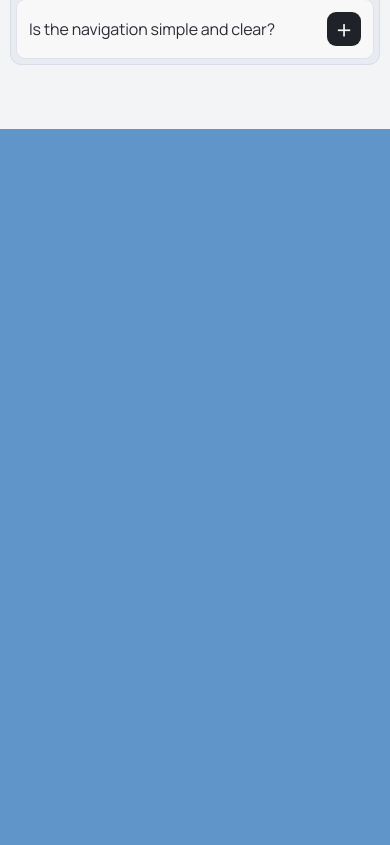
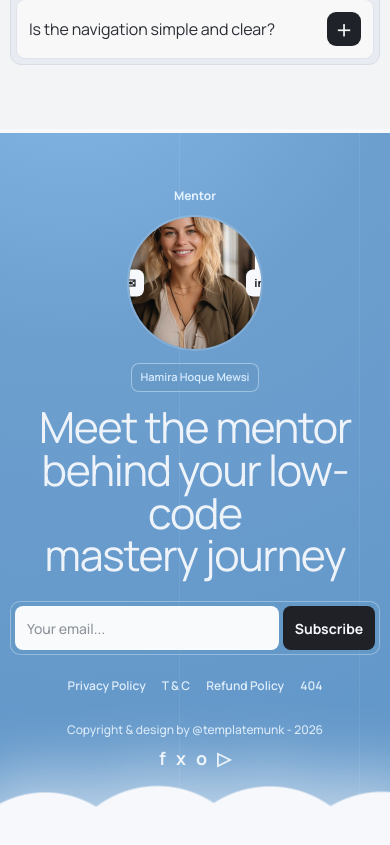
Before and after one commit to Gautham28/localhost-classes, a React (Vite) app: page / in a window 390 px wide. Shown: the part 6600-7445 px from the top of the page. Before the commit the page ends 6729 px from the top, so only its background shows below. Built offline with nearby package versions, Linux system fonts and the light colour scheme.

Commit message:
added footer section

```diff
--- a/src/App.css
+++ b/src/App.css
@@ -1218,6 +1218,238 @@ body {
   font-weight: 600;
 }
 
+.footer-section {
+  position: relative;
+  overflow: hidden;
+  padding: 72px 0 130px;
+  border-top: 6px solid #f9f9fb;
+  background: radial-gradient(circle at 18% -16%, #86b9e8 0%, #6d9fce 36%, #5f95c8 100%);
+  color: #f5f7fb;
+}
+
+.footer-section::before {
+  content: '';
+  position: absolute;
+  inset: 0;
+  pointer-events: none;
+  background-image: repeating-linear-gradient(
+    to right,
+    transparent 0,
+    transparent 179px,
+    rgba(255, 255, 255, 0.08) 179px,
+    rgba(255, 255, 255, 0.08) 180px
+  );
+}
+
+.footer-inner {
+  position: relative;
+  z-index: 3;
+  width: min(1060px, calc(100% - 32px));
+  margin: 0 auto;
+  display: flex;
+  flex-direction: column;
+  align-items: center;
+  text-align: center;
+}
+
+.mentor-header {
+  display: flex;
+  flex-direction: column;
+  align-items: center;
+}
+
+.mentor-kicker {
+  margin: 0;
+  width: max-content;
+  color: #e6f4ff;
+  font-size: 13px;
+  font-weight: 700;
+  position: relative;
+}
+
+.mentor-kicker::after {
+  content: '';
+  position: absolute;
+  left: calc(100% + 10px);
+  top: -8px;
+  width: 78px;
+  height: 27px;
+  border-top: 2px solid #d8eaff;
+  border-right: 2px solid #d8eaff;
+  border-radius: 0 38px 0 0;
+}
+
+.mentor-avatar-wrap {
+  margin-top: 14px;
+  width: 220px;
+  height: 220px;
+  border-radius: 50%;
+  overflow: hidden;
+  position: relative;
+  border: 2px solid rgba(255, 255, 255, 0.15);
+}
+
+.mentor-avatar-wrap img {
+  width: 100%;
+  height: 100%;
+  object-fit: cover;
+  display: block;
+}
+
+.mentor-chip {
+  position: absolute;
+  top: 50%;
+  transform: translateY(-50%);
+  width: 33px;
+  height: 33px;
+  border-radius: 8px;
+  background: #f6f8fc;
+  color: #20242b;
+  display: inline-flex;
+  align-items: center;
+  justify-content: center;
+  font-size: 15px;
+  font-weight: 800;
+  text-decoration: none;
+  box-shadow: 0 8px 18px rgba(0, 0, 0, 0.18);
+}
+
+.mentor-chip-mail {
+  left: -16px;
+}
+
+.mentor-chip-linkedin {
+  right: -16px;
+  font-size: 13px;
+}
+
+.mentor-name {
+  margin: 16px 0 0;
+  border: 1px solid rgba(204, 227, 247, 0.55);
+  border-radius: 8px;
+  background: rgba(101, 149, 193, 0.4);
+  color: #d7ebff;
+  font-size: 12px;
+  font-weight: 600;
+  padding: 6px 11px;
+}
+
+.footer-inner h2 {
+  margin: 18px 0 0;
+  font-size: clamp(2.8rem, 7.4vw, 5.2rem);
+  line-height: 0.97;
+  letter-spacing: -0.03em;
+  color: #eef3fa;
+}
+
+.footer-subscribe {
+  margin: 44px 0 0;
+  width: min(100%, 560px);
+  border: 1px solid rgba(207, 229, 249, 0.45);
+  border-radius: 12px;
+  padding: 6px;
+  background: rgba(102, 151, 196, 0.35);
+  display: flex;
+  align-items: center;
+  gap: 8px;
+}
+
+.footer-subscribe input {
+  flex: 1;
+  min-width: 0;
+  height: 56px;
+  border: 0;
+  border-radius: 10px;
+  background: #f9fafb;
+  color: #272b31;
+  font-size: 18px;
+  font-weight: 500;
+  padding: 0 18px;
+}
+
+.footer-subscribe input::placeholder {
+  color: #8e949c;
+}
+
+.footer-subscribe button {
+  border: 0;
+  border-radius: 10px;
+  background: #1f2126;
+  color: #f7f8fb;
+  min-width: 136px;
+  height: 56px;
+  font-size: 19px;
+  font-weight: 700;
+  cursor: pointer;
+}
+
+.footer-links {
+  margin-top: 44px;
+  display: flex;
+  align-items: center;
+  gap: 30px;
+  flex-wrap: wrap;
+  justify-content: center;
+}
+
+.footer-links a {
+  color: rgba(229, 241, 252, 0.95);
+  text-decoration: none;
+  font-size: 16px;
+  font-weight: 600;
+}
+
+.footer-bottom {
+  width: 100%;
+  margin-top: 56px;
+  display: flex;
+  align-items: center;
+  justify-content: space-between;
+  gap: 16px;
+}
+
+.footer-bottom p {
+  margin: 0;
+  color: rgba(228, 241, 252, 0.92);
+  font-size: 16px;
+  font-weight: 500;
+}
+
+.footer-socials {
+  display: flex;
+  align-items: center;
+  gap: 15px;
+}
+
+.footer-socials a {
+  text-decoration: none;
+  color: #f2f7fc;
+  font-size: 22px;
+  font-weight: 700;
+  line-height: 1;
+  opacity: 0.96;
+}
+
+.footer-clouds {
+  position: absolute;
+  z-index: 2;
+  left: -10%;
+  right: -10%;
+  bottom: -138px;
+  height: 284px;
+  background:
+    radial-gradient(circle at 8% 60%, #f6f8fb 0 90px, transparent 92px),
+    radial-gradient(circle at 18% 56%, #f6f8fb 0 96px, transparent 98px),
+    radial-gradient(circle at 30% 59%, #f6f8fb 0 88px, transparent 90px),
+    radial-gradient(circle at 42% 55%, #f6f8fb 0 100px, transparent 102px),
+    radial-gradient(circle at 54% 61%, #f6f8fb 0 92px, transparent 94px),
+    radial-gradient(circle at 66% 56%, #f6f8fb 0 102px, transparent 104px),
+    radial-gradient(circle at 78% 61%, #f6f8fb 0 91px, transparent 93px),
+    radial-gradient(circle at 90% 57%, #f6f8fb 0 99px, transparent 101px),
+    radial-gradient(circle at 100% 61%, #f6f8fb 0 87px, transparent 89px);
+  filter: drop-shadow(0 -20px 34px rgba(255, 255, 255, 0.6));
+}
+
 /* Desktop screenshot was captured on a very large canvas */
 @media (max-width: 1500px) {
   .learn-card h3 {
@@ -1256,6 +1488,16 @@ body {
 
   .faq-row h3 {
     font-size: 20px;
+  }
+
+  .footer-inner h2 {
+    font-size: clamp(2.5rem, 6.7vw, 4.6rem);
+  }
+
+  .footer-subscribe input,
+  .footer-subscribe button {
+    height: 52px;
+    font-size: 17px;
   }
 }
 
@@ -1482,6 +1724,54 @@ body {
 
   .faq-box {
     margin-top: 30px;
+  }
+
+  .footer-section {
+    padding: 62px 0 116px;
+  }
+
+  .mentor-kicker::after {
+    display: none;
+  }
+
+  .mentor-avatar-wrap {
+    width: 178px;
+    height: 178px;
+  }
+
+  .mentor-chip {
+    width: 30px;
+    height: 30px;
+    border-radius: 7px;
+  }
+
+  .footer-inner h2 {
+    margin-top: 16px;
+  }
+
+  .footer-subscribe {
+    margin-top: 30px;
+    width: min(100%, 640px);
+  }
+
+  .footer-links {
+    margin-top: 30px;
+    gap: 18px;
+  }
+
+  .footer-links a {
+    font-size: 14px;
+  }
+
+  .footer-bottom {
+    margin-top: 36px;
+    flex-direction: column;
+    align-items: center;
+    gap: 14px;
+  }
+
+  .footer-bottom p {
+    font-size: 14px;
   }
 }
 
@@ -1891,4 +2181,103 @@ body {
     max-width: none;
     font-size: 13px;
   }
-}
+
+  .footer-section {
+    padding: 54px 0 104px;
+    border-top-width: 4px;
+  }
+
+  .footer-inner {
+    width: calc(100% - 20px);
+  }
+
+  .mentor-kicker {
+    font-size: 12px;
+  }
+
+  .mentor-avatar-wrap {
+    margin-top: 10px;
+    width: 136px;
+    height: 136px;
+  }
+
+  .mentor-chip {
+    width: 27px;
+    height: 27px;
+    font-size: 13px;
+  }
+
+  .mentor-chip-mail {
+    left: -12px;
+  }
+
+  .mentor-chip-linkedin {
+    right: -12px;
+    font-size: 11px;
+  }
+
+  .mentor-name {
+    margin-top: 12px;
+    font-size: 11px;
+    padding: 5px 9px;
+  }
+
+  .footer-inner h2 {
+    margin-top: 14px;
+    font-size: clamp(2rem, 11vw, 3rem);
+    line-height: 1;
+  }
+
+  .footer-subscribe {
+    margin-top: 24px;
+    padding: 4px;
+    border-radius: 10px;
+    gap: 4px;
+  }
+
+  .footer-subscribe input {
+    height: 44px;
+    border-radius: 8px;
+    font-size: 14px;
+    padding: 0 12px;
+  }
+
+  .footer-subscribe button {
+    min-width: 92px;
+    height: 44px;
+    border-radius: 8px;
+    font-size: 14px;
+  }
+
+  .footer-links {
+    margin-top: 22px;
+    gap: 12px 16px;
+  }
+
+  .footer-links a {
+    font-size: 12px;
+  }
+
+  .footer-bottom {
+    margin-top: 26px;
+    gap: 10px;
+  }
+
+  .footer-bottom p {
+    font-size: 12px;
+    text-align: center;
+  }
+
+  .footer-socials {
+    gap: 10px;
+  }
+
+  .footer-socials a {
+    font-size: 18px;
+  }
+
+  .footer-clouds {
+    bottom: -124px;
+    height: 240px;
+  }
+}
--- a/src/App.jsx
+++ b/src/App.jsx
@@ -6,6 +6,7 @@ import Reviews from './components/Reviews'
 import Why from './components/Why'
 import Pricing from './components/Pricing'
 import Faq from './components/Faq'
+import Footer from './components/Footer'
 import './App.css'
 
 function App() {
@@ -21,6 +22,7 @@ function App() {
       <Why />
       <Pricing />
       <Faq />
+      <Footer />
     </main>
   )
 }
--- /dev/null
+++ b/src/components/Footer.jsx
@@ -0,0 +1,68 @@
+import mentorAvatar from '../assets/mentor-avatar.png'
+
+function Footer() {
+  return (
+    <footer className="footer-section">
+      <div className="footer-inner">
+        <div className="mentor-header">
+          <p className="mentor-kicker">Mentor</p>
+
+          <div className="mentor-avatar-wrap">
+            <img src={mentorAvatar} alt="Hamira Hoque Mewsi" />
+            <a className="mentor-chip mentor-chip-mail" href="#" aria-label="Email mentor">
+              ✉
+            </a>
+            <a className="mentor-chip mentor-chip-linkedin" href="#" aria-label="Mentor LinkedIn">
+              in
+            </a>
+          </div>
+
+          <p className="mentor-name">Hamira Hoque Mewsi</p>
+        </div>
+
+        <h2>
+          Meet the mentor
+          <br />
+          behind your low-code
+          <br />
+          mastery journey
+        </h2>
+
+        <form className="footer-subscribe" onSubmit={(event) => event.preventDefault()}>
+          <input type="email" placeholder="Your email..." aria-label="Email address" />
+          <button type="submit">Subscribe</button>
+        </form>
+
+        <div className="footer-links">
+          <a href="#">Privacy Policy</a>
+          <a href="#">T & C</a>
+          <a href="#">Refund Policy</a>
+          <a href="#">404</a>
+        </div>
+
+        <div className="footer-bottom">
+          <p>Copyright & design by @templatemunk - 2026</p>
+
+          <div className="footer-socials">
+            <a href="#" aria-label="Facebook">
+              f
+            </a>
+            <a href="#" aria-label="X">
+              x
+            </a>
+            <a href="#" aria-label="Instagram">
+              o
+            </a>
+            <a href="#" aria-label="YouTube">
+              ▷
+            </a>
+          </div>
+        </div>
+      </div>
+
+      <div className="footer-clouds" />
+    </footer>
+  )
+}
+
+export default Footer
```
Also changed, not shown: src/assets/mentor-avatar.png (added).
